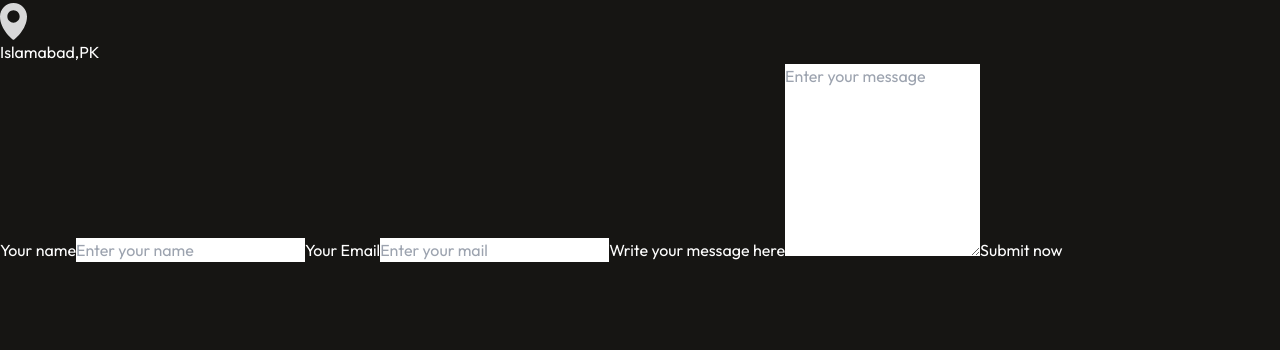
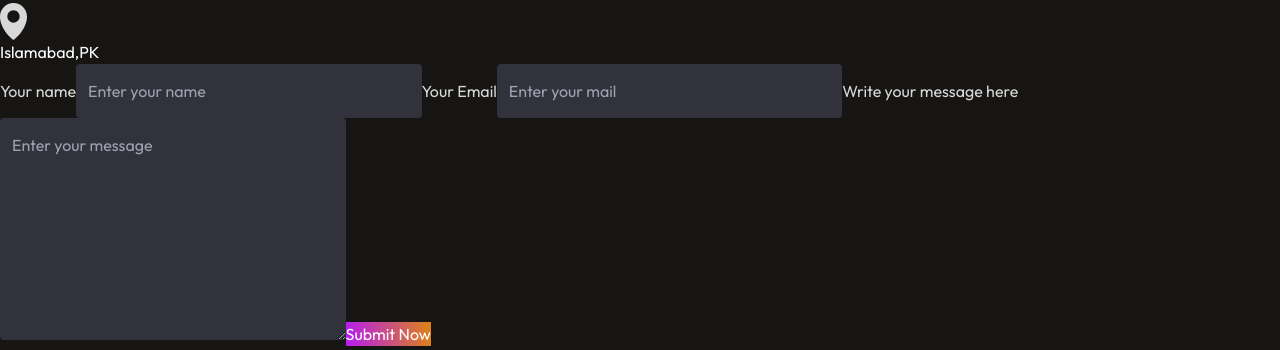
Before and after one commit to azeemdev74/azeem-Portfolio-react, a React (Vite) app: page / in a window 1280 px wide. Shown: the part 3931-4281 px from the top of the page. Before the commit the page ends 4193 px from the top, so only its background shows below. Built offline with nearby package versions, Linux system fonts and the light colour scheme.

Commit message:
Contact page update

```diff
--- a/src/App.jsx
+++ b/src/App.jsx
@@ -5,6 +5,7 @@ import About from './components/About/About'
 import Services from './components/Services/Services'
 import Experience from './components/Experience/Experience'
 import Contact from './components/Contact/Contact'
+import Footer from './components/Footer/Footer'
 
 const App = () => {
 
@@ -17,6 +18,7 @@ const App = () => {
       <Services />
       <Experience/>
       <Contact />
+      <Footer />
 
     </div>
   )
--- a/src/components/Contact/Contact.css
+++ b/src/components/Contact/Contact.css
@@ -4,3 +4,20 @@
   -webkit-background-clip: text;
   -webkit-text-fill-color: transparent;
 }
+
+.contact-right input,
+.contact-right textarea {
+  width: 27vw;
+  padding: 15px 0 15px 12px;
+  background-color: #32323c;
+  border-radius: 4px;
+  font-family: outfit;
+}
+.contact-right label {
+  padding: 10px 0;
+  color: #d8d8d8;
+  font-size: 16px;
+}
+.contact-right button {
+  background: linear-gradient(264deg, #df8909 -5.09%, #b415ff 106.2%);
+}
--- a/src/components/Contact/Contact.jsx
+++ b/src/components/Contact/Contact.jsx
@@ -51,15 +51,15 @@ const Contact = () => {
 
         <div className="contact-right flex flex-col justify-center items-start">
 
-        <label >Your name</label>
+            <label >Your name</label>
             <input type="text" placeholder='Enter your name'/>
             <label >Your Email</label>
             <input type="text" placeholder='Enter your mail'/>
             <label >Write your message here</label>
             <textarea name="message" rows='8' placeholder='Enter your message'>
             </textarea>
-            <button type='submit'>
-              Submit now
+            <button type='submit' className='text-lg px-6 py-3 mt-4 cursor-pointer rounded-full'>
+              Submit Now
             </button>
 
         </div>
--- /dev/null
+++ b/src/components/Footer/Footer.jsx
@@ -0,0 +1,12 @@
+import React from 'react'
+import '../Footer/Footer.css'
+
+const Footer = () => {
+  return (
+    <div>
+      This is my footer
+    </div>
+  )
+}
+
+export default Footer
```
Also changed, not shown: src/components/Footer/Footer.css (added).
